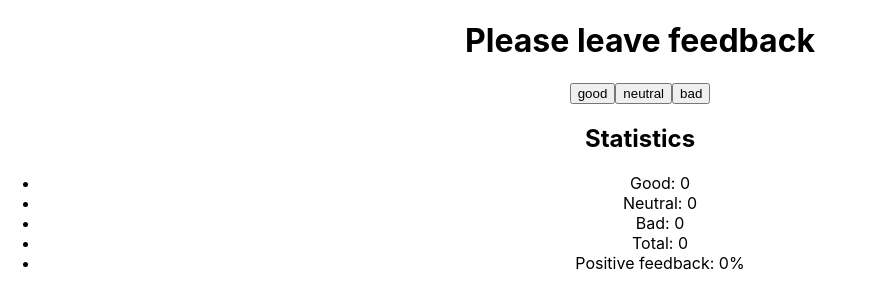
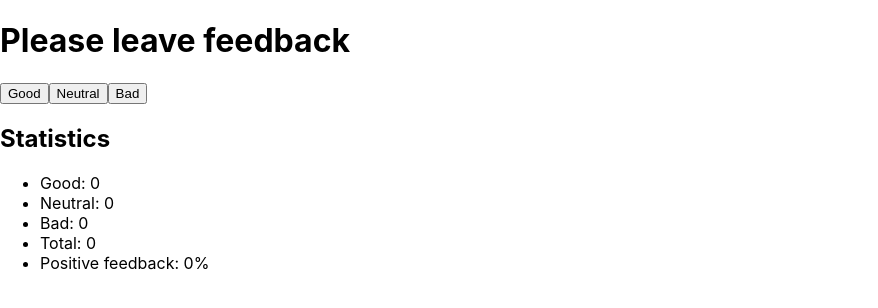
Before and after one commit to Sergey-Markov/goit-react-hw-02-feedback, a React (Create React App) app: page / in a window 1280 px wide. Shown: the top 308 px of the page, without its empty margins (0-878 px from the left). Built offline with nearby package versions, Linux system fonts and the light colour scheme.

Commit message:
add FeedbackOptions

```diff
--- a/public/index.html
+++ b/public/index.html
@@ -2,19 +2,16 @@
 <html lang="en">
   <head>
     <meta charset="utf-8" />
-    <link rel="icon" href="%PUBLIC_URL%/favicon.ico" />
     <meta name="viewport" content="width=device-width, initial-scale=1" />
     <meta name="theme-color" content="#000000" />
     <meta
       name="description"
       content="Web site created using create-react-app"
     />
-    <link rel="apple-touch-icon" href="%PUBLIC_URL%/logo192.png" />
     <!--
       manifest.json provides metadata used when your web app is installed on a
       user's mobile device or desktop. See https://developers.google.com/web/fundamentals/web-app-manifest/
     -->
-    <link rel="manifest" href="%PUBLIC_URL%/manifest.json" />
     <!--
       Notice the use of %PUBLIC_URL% in the tags above.
       It will be replaced with the URL of the `public` folder during the build.
--- a/src/App.js
+++ b/src/App.js
@@ -1,12 +1,87 @@
+import { Component } from 'react';
 import './App.css';
-import FeedbackCard from './Components/FeedbackCard/FeedbackCard';
+import Button from './Components/FeedbackCard/FeedbackOptions';
+import Statistics from './Components/Statistics';
 
-function App() {
-  return (
-    <div className="App">
-      <FeedbackCard />
-    </div>
-  );
+class App extends Component {
+  static defaultProps = {
+    initialValueGood: 0,
+    initialValueNeutral: 0,
+    initialValueBad: 0,
+  };
+
+  state = {
+    good: this.props.initialValueGood,
+    neutral: this.props.initialValueNeutral,
+    bad: this.props.initialValueBad,
+  };
+
+  countGood = () => {
+    this.setState(prevState => ({
+      good: prevState.good + 1,
+    }));
+    this.countTotalFeedback();
+    this.countPositiveFeedbackPercentage();
+  };
+  countBad = () => {
+    this.setState(prevState => ({
+      bad: prevState.bad + 1,
+    }));
+    this.countTotalFeedback();
+    this.countPositiveFeedbackPercentage();
+  };
+  countNeutral = () => {
+    this.setState(prevState => ({
+      neutral: prevState.neutral + 1,
+    }));
+    this.countTotalFeedback();
+    this.countPositiveFeedbackPercentage();
+  };
+  countTotalFeedback = (good, bad, neutral) => {
+    const total = good + bad + neutral;
+    return total;
+  };
+  countPositiveFeedbackPercentage = (good, total) => {
+    const countPercentage = Math.round((100 * good) / total);
+    return countPercentage;
+  };
+
+  onLeaveFeedback = (e) => {
+    const value = e.target.textContent.toLowerCase();
+    this.setState(prevState => ({
+      [value]: prevState[value] + 1,
+    }))
+  }
+
+  render() {
+    const total = this.countTotalFeedback(
+      this.state.good,
+      this.state.bad,
+      this.state.neutral,
+    );
+    const countPercentage = this.countPositiveFeedbackPercentage(
+      this.state.good,
+      total,
+    );
+
+    return (
+      <div>
+        <h1>Please leave feedback</h1>
+        <Button
+         options={['Good', 'Neutral', 'Bad']}
+         onLeaveFeedback = {this.onLeaveFeedback}
+        />
+        <Statistics
+          good={this.state.good}
+          neutral={this.state.neutral}
+          bad={this.state.bad}
+          total={total}
+          positivePercentage={countPercentage}
+        />
+      </div>
+    );
+  }
 }
 
+
 export default App;
--- a/src/Components/FeedbackCard/Button.js
+++ /dev/null
@@ -1,15 +0,0 @@
-export default function Button({ countGood, countNeutral, countBad }) {
-  return (
-    <div>
-      <button type="button" onClick={countGood}>
-        good
-      </button>
-      <button type="button" onClick={countNeutral}>
-        neutral
-      </button>
-      <button type="button" onClick={countBad}>
-        bad
-      </button>
-    </div>
-  );
-}
--- a/src/Components/FeedbackCard/FeedbackCard.js
+++ /dev/null
@@ -1,76 +0,0 @@
-import { Component } from 'react';
-import Button from './Button';
-
-class FeedbackCard extends Component {
-  static defaultProps = {
-    initialValueGood: 0,
-    initialValueNeutral: 0,
-    initialValueBad: 0,
-    initialValueTotal: 0,
-    initialValuePositiveFeedback: 0,
-  };
-
-  state = {
-    good: this.props.initialValueGood,
-    neutral: this.props.initialValueNeutral,
-    bad: this.props.initialValueBad,
-    total: this.props.initialValueBad,
-    positiveFeedback: this.props.initialValueBad,
-  };
-
-  countGood = () => {
-    this.setState(prevState => ({
-      good: prevState.good + 1,
-    }));
-    this.countTotalFeedback();
-    this.countPositiveFeedbackPercentage();
-  };
-  countBad = () => {
-    this.setState(prevState => ({
-      bad: prevState.bad + 1,
-    }));
-    this.countTotalFeedback();
-    this.countPositiveFeedbackPercentage();
-  };
-  countNeutral = () => {
-    this.setState(prevState => ({
-      neutral: prevState.neutral + 1,
-    }));
-    this.countTotalFeedback();
-    this.countPositiveFeedbackPercentage();
-  };
-  countTotalFeedback = () => {
-    this.setState(prevState => ({
-      total: prevState.total + 1,
-    }));
-  };
-  countPositiveFeedbackPercentage = () => {
-    this.setState(prevState => ({
-      positiveFeedback:
-        prevState.positiveFeedback +
-        (100 / (this.countGood + this.countBad)) * this.countGood,
-    }));
-  };
-  render() {
-    return (
-      <div>
-        <h1>Please leave feedback</h1>
-        <Button
-          countGood={this.countGood}
-          countNeutral={this.countBad}
-          countBad={this.countNeutral}
-        />
-        <h2>Statistics</h2>
-        <ul>
-          <li>Good: {this.state.good}</li>
-          <li>Neutral: {this.state.neutral}</li>
-          <li>Bad: {this.state.bad}</li>
-          <li>Total: {this.state.total}</li>
-          <li>Positive feedback: {this.state.positiveFeedback}%</li>
-        </ul>
-      </div>
-    );
-  }
-}
-
-export default FeedbackCard;
--- /dev/null
+++ b/src/Components/FeedbackCard/FeedbackOptions.js
@@ -0,0 +1,19 @@
+export default function Button({ options, onLeaveFeedback }) {
+  return (
+    <div>
+      {options.map(option =>{
+        return(
+           <button key={option} type="button" onClick={onLeaveFeedback}>
+        {option}
+      </button>
+        )}
+      )}
+      {/* <button type="button" >
+        neutral
+      </button>
+      <button type="button" >
+        bad
+      </button> */}
+    </div>
+  );
+}
--- /dev/null
+++ b/src/Components/Statistics.js
@@ -0,0 +1,14 @@
+export default function Statistics({good, neutral, bad, total, positivePercentage}){
+return (
+    <div>
+        <h2>Statistics</h2>
+        <ul>
+          <li>Good: {good}</li>
+          <li>Neutral: {neutral}</li>
+          <li>Bad: {bad}</li>
+          <li>Total: {total || 0}</li>
+          <li>Positive feedback: {positivePercentage || 0}%</li>
+        </ul>
+    </div>
+);
+};
```
